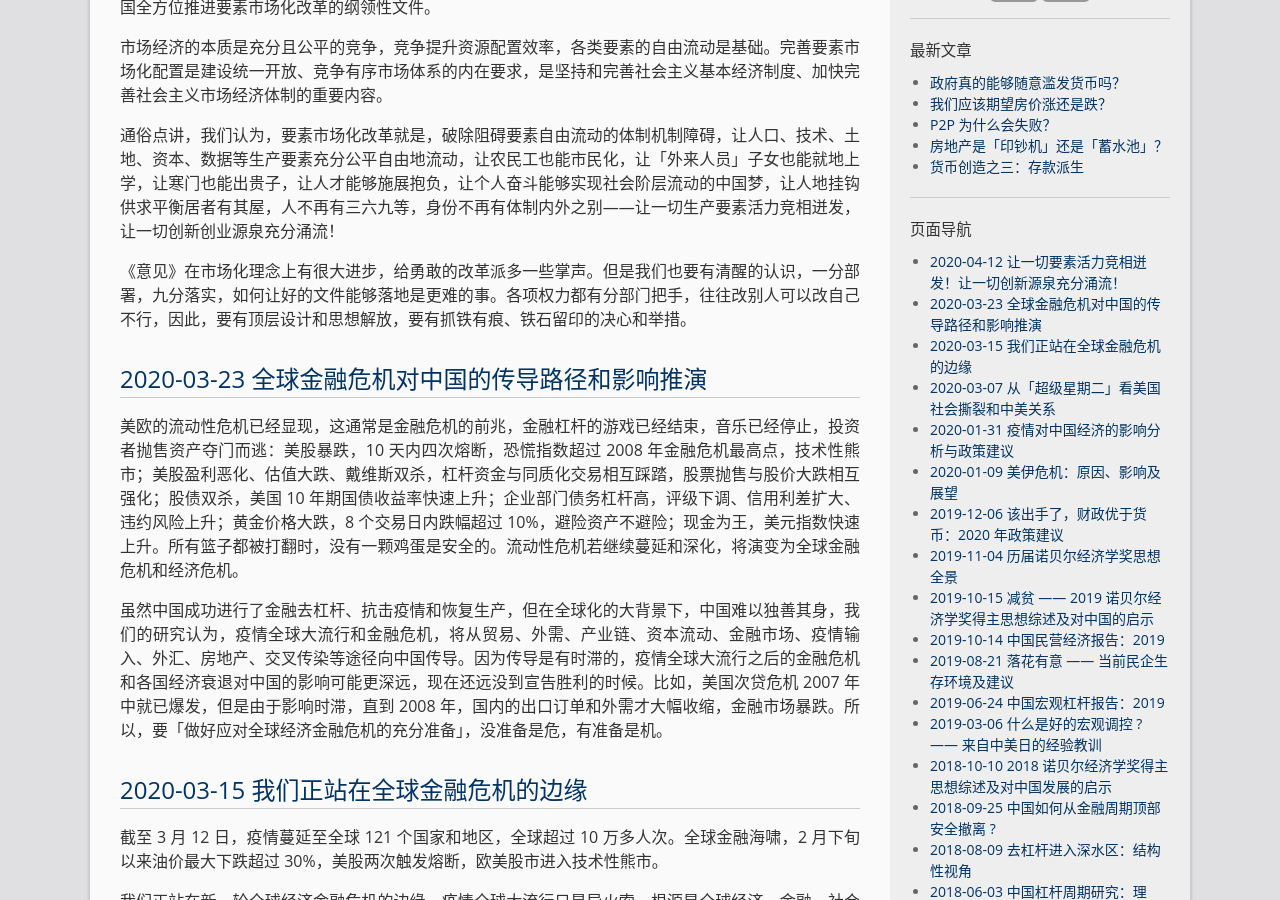
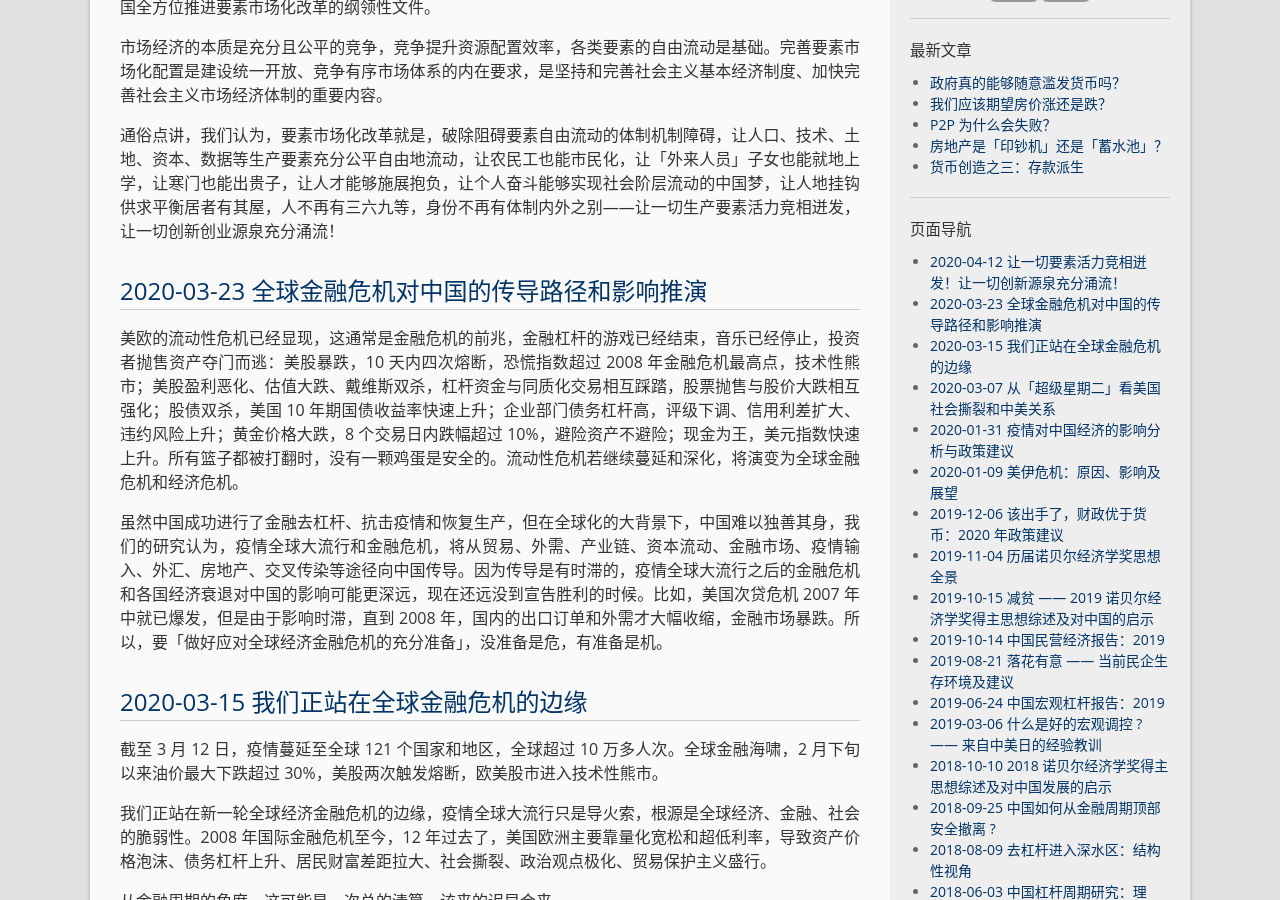
Before and after one commit to majiajin/majiajin.github.io, a Jekyll site: the page built from business.md, in a window 1280 px wide and 900 px high, scrolled down 334 px. Built offline with Jekyll 4.4.1, drawn with Linux system fonts in a browser that asks for light colours.

Commit message:
Update business.md

```diff
--- a/business.md
+++ b/business.md
@@ -11,8 +11,6 @@ permalink: /business/
 市场经济的本质是充分且公平的竞争，竞争提升资源配置效率，各类要素的自由流动是基础。完善要素市场化配置是建设统一开放、竞争有序市场体系的内在要求，是坚持和完善社会主义基本经济制度、加快完善社会主义市场经济体制的重要内容。
 
 通俗点讲，我们认为，要素市场化改革就是，破除阻碍要素自由流动的体制机制障碍，让人口、技术、土地、资本、数据等生产要素充分公平自由地流动，让农民工也能市民化，让「外来人员」子女也能就地上学，让寒门也能出贵子，让人才能够施展抱负，让个人奋斗能够实现社会阶层流动的中国梦，让人地挂钩供求平衡居者有其屋，人不再有三六九等，身份不再有体制内外之别——让一切生产要素活力竞相迸发，让一切创新创业源泉充分涌流！
-
-《意见》在市场化理念上有很大进步，给勇敢的改革派多一些掌声。但是我们也要有清醒的认识，一分部署，九分落实，如何让好的文件能够落地是更难的事。各项权力都有分部门把手，往往改别人可以改自己不行，因此，要有顶层设计和思想解放，要有抓铁有痕、铁石留印的决心和举措。
 
 ## [2020-03-23 全球金融危机对中国的传导路径和影响推演](https://mp.weixin.qq.com/s/K434N-LmcOcDgsm-bTF3Ow)
 
```
